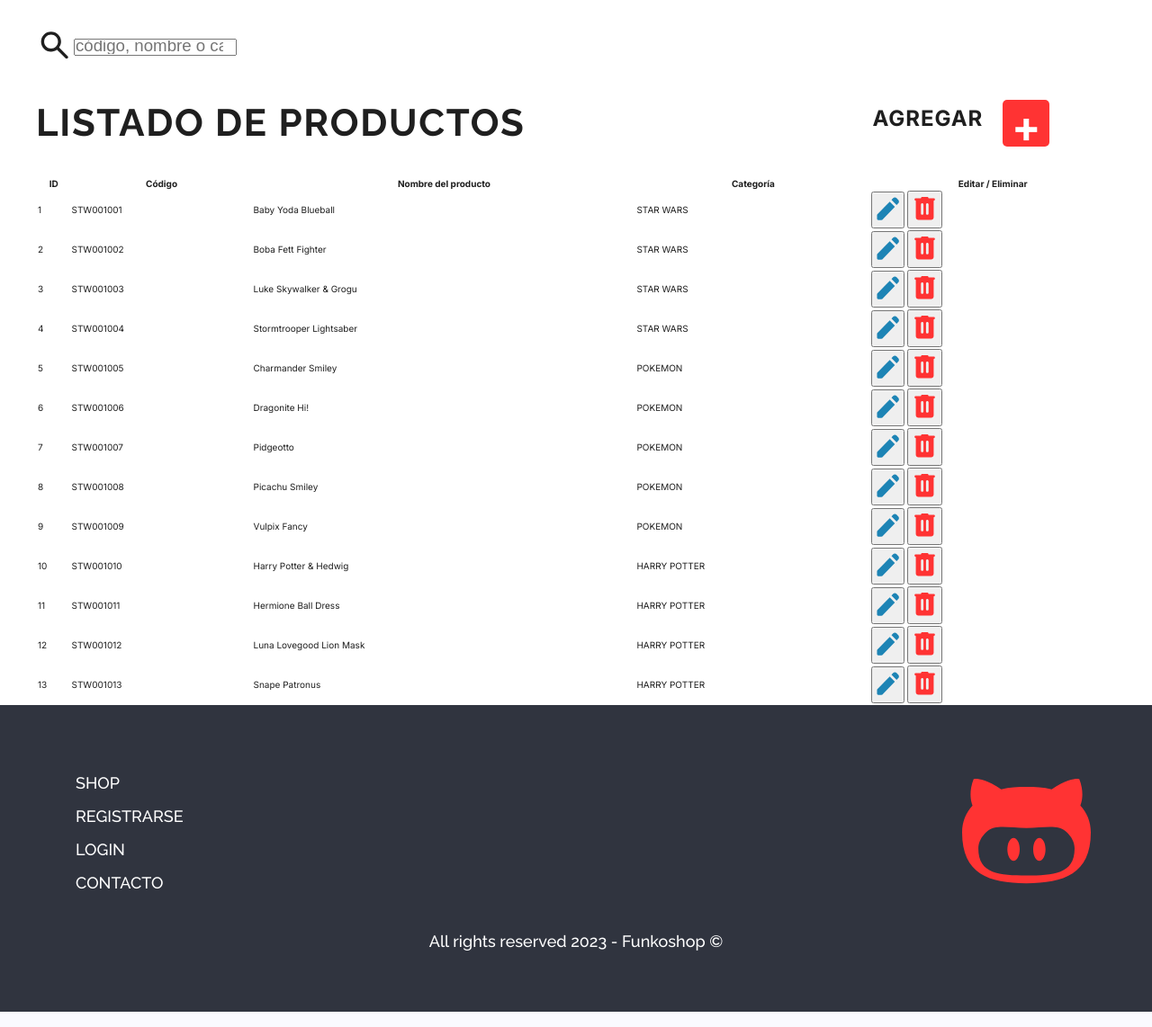
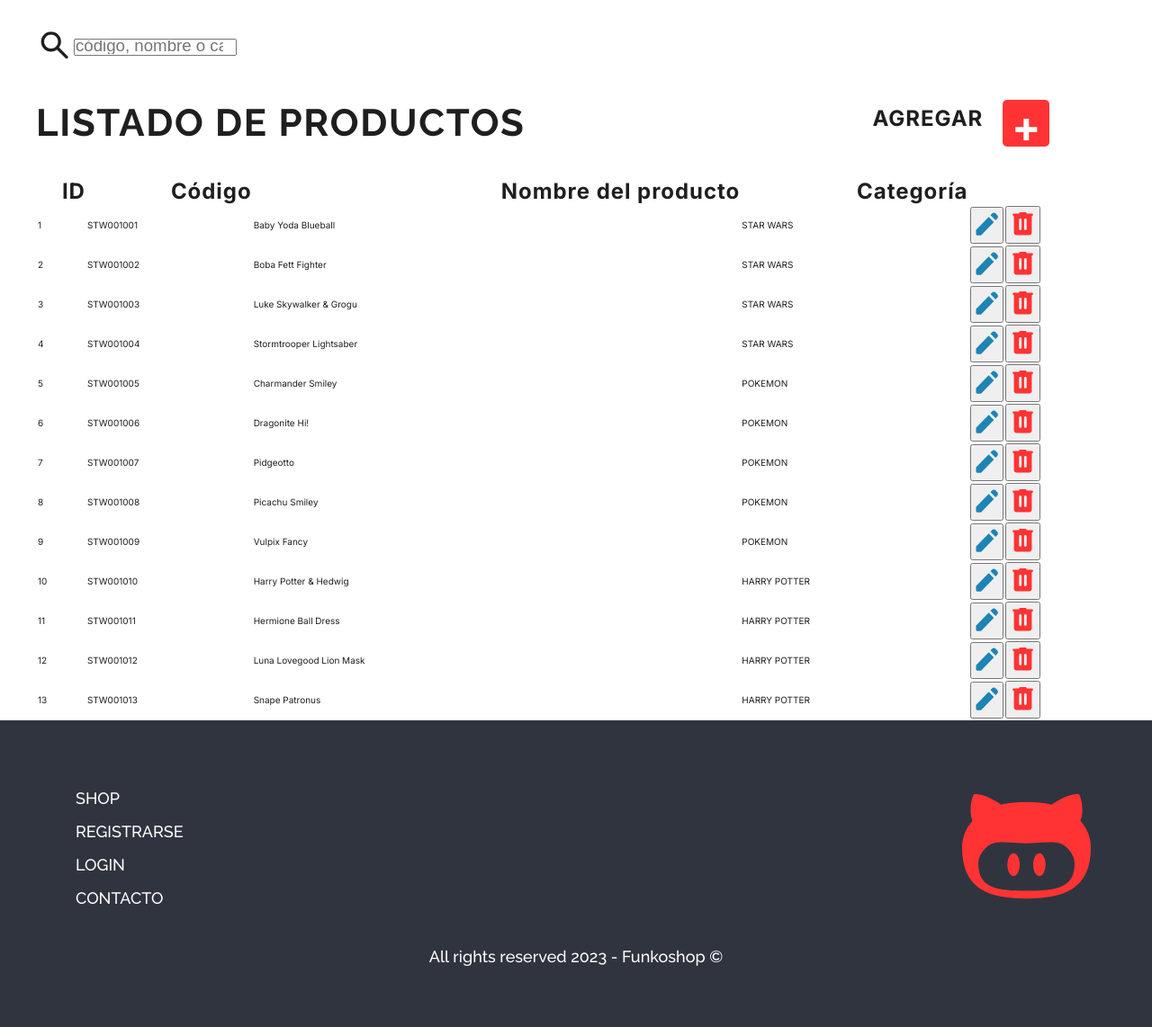
Before and after one commit to karenyesica/cac-challege-funkoshop, a web app: file pages/admin/admin.html in a window 1280 px wide. Shown: the part 133-1275 px from the top of the page at 90% size. Run offline with its HTML, style and script files only (its server is not run), Linux system fonts and the light colour scheme.

Commit message:
Otros cambios

```diff
--- a/css/pages/admin.css
+++ b/css/pages/admin.css
@@ -72,10 +72,33 @@
 }
 
 .list__table__container {
-    font-family: var(--base-font);
+
 }
 
 .list__table__heading {
-    font-weight: 500;
-    font-size: 50px;
+
 }
+
+.list__table__text {
+  text-align: right;
+  font-family: Inter;
+  font-size: 24px;
+  font-style: normal;
+  font-weight: 700;
+  line-height: normal;
+  letter-spacing: 0.96px;
+}
+
+.list__table__notext {
+  color:white;
+}
+
+.list__table__itemscolor {
+  text-align: center;
+  font-family: Inter;
+  font-size: 24px;
+  font-style: normal;
+  font-weight: 500;
+  line-height: 253.523%; /* 60.845px */
+  letter-spacing: 0.96px;
+}
--- a/pages/admin/admin.html
+++ b/pages/admin/admin.html
@@ -50,19 +50,19 @@
                 <button class="list__button" type="submit">+</button>
             </article>
             <article>
-                <table style="width:100%">
+                <table class="list__table__container" style="width:100%">
                     <tr>
-                        <th>ID</th>
-                        <th>Código</th>
-                        <th>Nombre del producto</th>
-                        <th>Categoría</th>
-                        <th>Editar / Eliminar</th>
+                        <th class="list__table__text">ID</th>
+                        <th class="list__table__text">Código</th>
+                        <th class="list__table__text">Nombre del producto</th>
+                        <th class="list__table__text">Categoría</th>
+                        <th class="list__table__notext">Editar / Eliminar</th>
                     </tr>
                     <tr>
-                        <td>1</td>
-                        <td>STW001001</td>
-                        <td>Baby Yoda Blueball</td>
-                        <td>STAR WARS</td>
+                        <td class="list__table__items">1</td>
+                        <td class="list__table__items">STW001001</td>
+                        <td class="list__table__items">Baby Yoda Blueball</td>
+                        <td class="list__table__items">STAR WARS</td>
                         <td>
                             <button type="button">
                                 <img src="../../img/icons/edit_pencil.svg" alt="Ícono de lápiz para editar">
@@ -73,10 +73,10 @@
                         </td>
                     </tr>
                     <tr>
-                        <td>2</td>
-                        <td>STW001002</td>
-                        <td>Boba Fett Fighter</td>
-                        <td>STAR WARS</td>
+                        <td class="list__table__items">2</td>
+                        <td class="list__table__items">STW001002</td>
+                        <td class="list__table__items">Boba Fett Fighter</td>
+                        <td class="list__table__items">STAR WARS</td>
                         <td>
                             <button type="button">
                                 <img src="../../img/icons/edit_pencil.svg" alt="Ícono de lápiz para editar">
```
